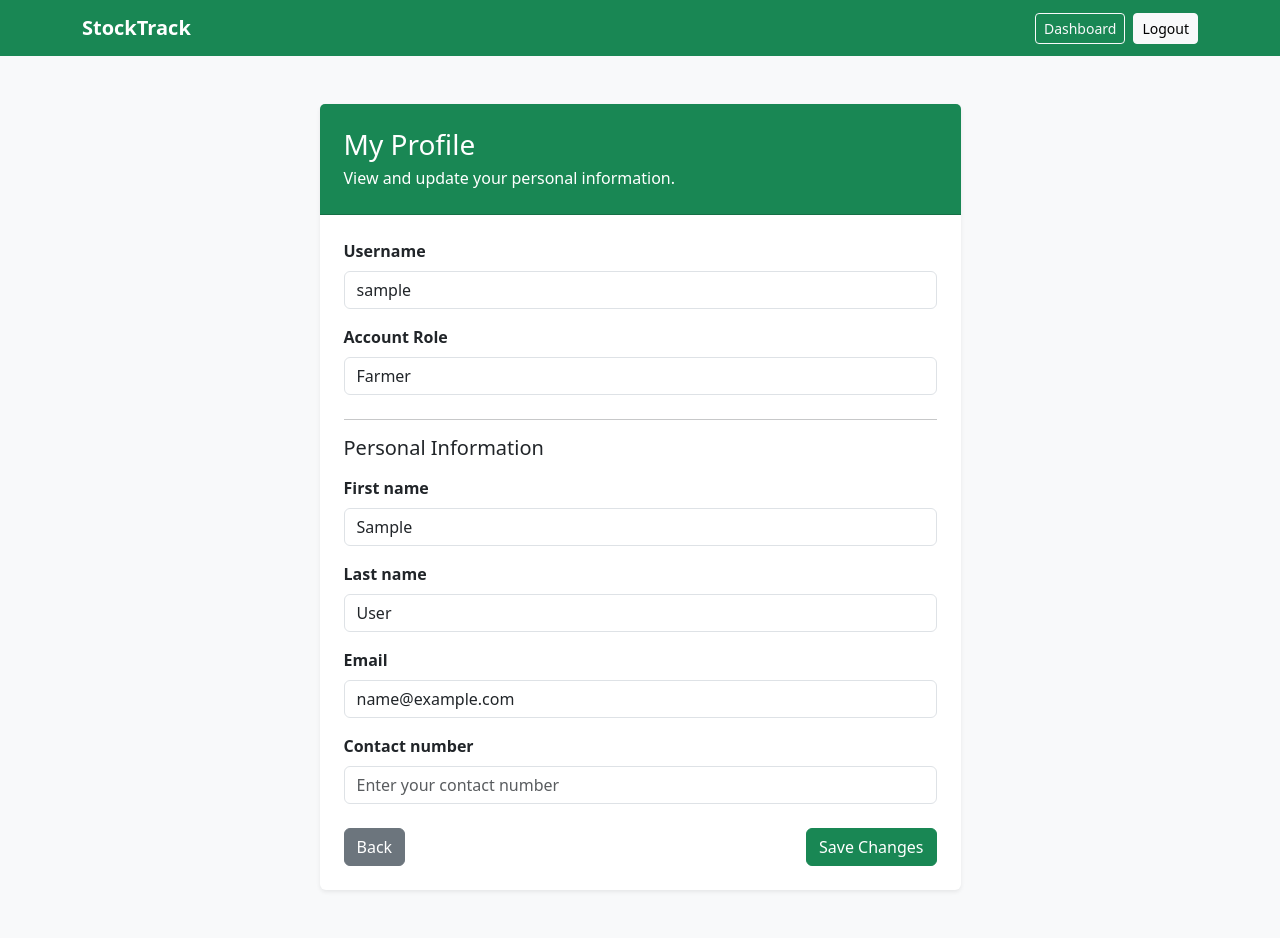
After one commit to Althea-Ambil/StockTrack-Ambil-Althea-G5, a Django app: page /accounts/profile/ in a window 1280 px wide. The commit adds this page. Run offline with Django 5.2, Linux system fonts and the light colour scheme; the visitor is signed in with stand-in values (Sample User, id 1).

Commit message:
Complete user profile management

```diff
--- a/accounts/forms.py
+++ b/accounts/forms.py
@@ -33,14 +33,16 @@ class FarmerRegistrationForm(UserCreationForm):
             })
 
     def clean_email(self):
-        email = self.cleaned_data.get("email")
+        email = self.cleaned_data.get("email").lower()
 
-        if CustomUser.objects.filter(email__iexact=email).exists():
+        if CustomUser.objects.filter(
+            email__iexact=email
+        ).exists():
             raise forms.ValidationError(
                 "This email address is already registered."
             )
 
-        return email.lower()
+        return email
 
     def save(self, commit=True):
         user = super().save(commit=False)
@@ -51,3 +53,54 @@ class FarmerRegistrationForm(UserCreationForm):
             user.save()
 
         return user
+
+
+class ProfileUpdateForm(forms.ModelForm):
+
+    class Meta:
+        model = CustomUser
+
+        fields = [
+            "first_name",
+            "last_name",
+            "email",
+            "contact_number",
+        ]
+
+        widgets = {
+            "first_name": forms.TextInput(attrs={
+                "class": "form-control",
+                "placeholder": "Enter your first name",
+            }),
+
+            "last_name": forms.TextInput(attrs={
+                "class": "form-control",
+                "placeholder": "Enter your last name",
+            }),
+
+            "email": forms.EmailInput(attrs={
+                "class": "form-control",
+                "placeholder": "Enter your email",
+            }),
+
+            "contact_number": forms.TextInput(attrs={
+                "class": "form-control",
+                "placeholder": "Enter your contact number",
+            }),
+        }
+
+    def clean_email(self):
+        email = self.cleaned_data["email"].strip().lower()
+
+        existing_user = CustomUser.objects.filter(
+            email__iexact=email
+        ).exclude(
+            pk=self.instance.pk
+        )
+
+        if existing_user.exists():
+            raise forms.ValidationError(
+                "This email address is already being used."
+            )
+
+        return email
--- a/accounts/urls.py
+++ b/accounts/urls.py
@@ -4,4 +4,5 @@ from . import views
 
 urlpatterns = [
     path("register/", views.register, name="register"),
+    path("profile/", views.profile, name="profile"),
 ]
--- a/accounts/views.py
+++ b/accounts/views.py
@@ -1,8 +1,9 @@
 
 from django.contrib import messages
+from django.contrib.auth.decorators import login_required
 from django.shortcuts import render, redirect
 
-from .forms import FarmerRegistrationForm
+from .forms import FarmerRegistrationForm, ProfileUpdateForm
 
 
 def register(request):
@@ -28,3 +29,44 @@ def register(request):
         "accounts/register.html",
         {"form": form}
     )
+
+
+@login_required
+def profile(request):
+
+    if request.method == "POST":
+
+        form = ProfileUpdateForm(
+            request.POST,
+            instance=request.user
+        )
+
+        if form.is_valid():
+
+            form.save()
+
+            messages.success(
+                request,
+                "Your profile has been updated successfully!"
+            )
+
+            return redirect("profile")
+
+        else:
+
+            messages.error(
+                request,
+                "Please correct the errors below."
+            )
+
+    else:
+
+        form = ProfileUpdateForm(
+            instance=request.user
+        )
+
+    return render(
+        request,
+        "accounts/profile.html",
+        {"form": form}
+    )
--- a/config/urls.py
+++ b/config/urls.py
@@ -6,6 +6,7 @@ urlpatterns = [
     path("admin/", admin.site.urls),
 
     path("accounts/", include("accounts.urls")),
+
     path("accounts/", include("django.contrib.auth.urls")),
 
     path("dashboard/", include("dashboard.urls")),
--- /dev/null
+++ b/templates/accounts/profile.html
@@ -0,0 +1,216 @@
+
+<!DOCTYPE html>
+<html lang="en">
+
+<head>
+    <meta charset="UTF-8">
+    <meta name="viewport" content="width=device-width, initial-scale=1.0">
+
+    <title>My Profile | StockTrack</title>
+
+    <link
+        href="https://cdn.jsdelivr.net/npm/bootstrap@5.3.3/dist/css/bootstrap.min.css"
+        rel="stylesheet"
+    >
+</head>
+
+<body class="bg-light">
+
+    <!-- Navigation Bar -->
+    <nav class="navbar navbar-dark bg-success">
+        <div class="container">
+
+            <a class="navbar-brand fw-bold"
+               href="{% url 'dashboard' %}">
+                StockTrack
+            </a>
+
+            <div class="d-flex gap-2">
+
+                <a href="{% url 'dashboard' %}"
+                   class="btn btn-outline-light btn-sm">
+                    Dashboard
+                </a>
+
+                <form method="POST" action="{% url 'logout' %}">
+                    {% csrf_token %}
+
+                    <button type="submit"
+                            class="btn btn-light btn-sm">
+                        Logout
+                    </button>
+                </form>
+
+            </div>
+
+        </div>
+    </nav>
+
+
+    <!-- Profile Content -->
+    <div class="container py-5">
+
+        <div class="row justify-content-center">
+
+            <div class="col-lg-7">
+
+                <div class="card shadow-sm border-0">
+
+                    <div class="card-header bg-success text-white p-4">
+
+                        <h3 class="mb-1">My Profile</h3>
+
+                        <p class="mb-0">
+                            View and update your personal information.
+                        </p>
+
+                    </div>
+
+
+                    <div class="card-body p-4">
+
+                        <!-- Django Messages -->
+                        {% if messages %}
+
+                            {% for message in messages %}
+
+                                <div class="alert
+                                    {% if message.tags == 'error' %}
+                                        alert-danger
+                                    {% else %}
+                                        alert-{{ message.tags }}
+                                    {% endif %}
+                                    alert-dismissible fade show">
+
+                                    {{ message }}
+
+                                    <button
+                                        type="button"
+                                        class="btn-close"
+                                        data-bs-dismiss="alert">
+                                    </button>
+
+                                </div>
+
+                            {% endfor %}
+
+                        {% endif %}
+
+
+                        <!-- Read-only Account Information -->
+                        <div class="mb-3">
+
+                            <label class="form-label fw-bold">
+                                Username
+                            </label>
+
+                            <input
+                                type="text"
+                                class="form-control"
+                                value="{{ request.user.username }}"
+                                readonly
+                            >
+
+                        </div>
+
+
+                        <div class="mb-4">
+
+                            <label class="form-label fw-bold">
+                                Account Role
+                            </label>
+
+                            <input
+                                type="text"
+                                class="form-control"
+                                value="{{ request.user.get_role_display }}"
+                                readonly
+                            >
+
+                        </div>
+
+
+                        <hr>
+
+                        <h5 class="mb-3">Personal Information</h5>
+
+
+                        <!-- Profile Update Form -->
+                        <form method="POST">
+
+                            {% csrf_token %}
+
+                            {% for field in form %}
+
+                                <div class="mb-3">
+
+                                    <label
+                                        for="{{ field.id_for_label }}"
+                                        class="form-label fw-bold">
+
+                                        {{ field.label }}
+
+                                    </label>
+
+                                    {{ field }}
+
+                                    {% for error in field.errors %}
+
+                                        <div class="text-danger small mt-1">
+                                            {{ error }}
+                                        </div>
+
+                                    {% endfor %}
+
+                                </div>
+
+                            {% endfor %}
+
+
+                            {% if form.non_field_errors %}
+
+                                <div class="alert alert-danger">
+
+                                    {{ form.non_field_errors }}
+
+                                </div>
+
+                            {% endif %}
+
+
+                            <!-- Buttons -->
+                            <div class="d-flex justify-content-between mt-4">
+
+                                <a href="{% url 'dashboard' %}"
+                                   class="btn btn-secondary">
+                                    Back
+                                </a>
+
+                                <button
+                                    type="submit"
+                                    class="btn btn-success">
+
+                                    Save Changes
+
+                                </button>
+
+                            </div>
+
+                        </form>
+
+                    </div>
+
+                </div>
+
+            </div>
+
+        </div>
+
+    </div>
+
+
+    <script src="https://cdn.jsdelivr.net/npm/bootstrap@5.3.3/dist/js/bootstrap.bundle.min.js">
+    </script>
+
+</body>
+</html>
```
Also changed, not shown: dashboard/templates/dashboard/admin_dashboard.html (+15 -0 lines), dashboard/templates/dashboard/farmer_dashboard.html (+15 -0 lines).
